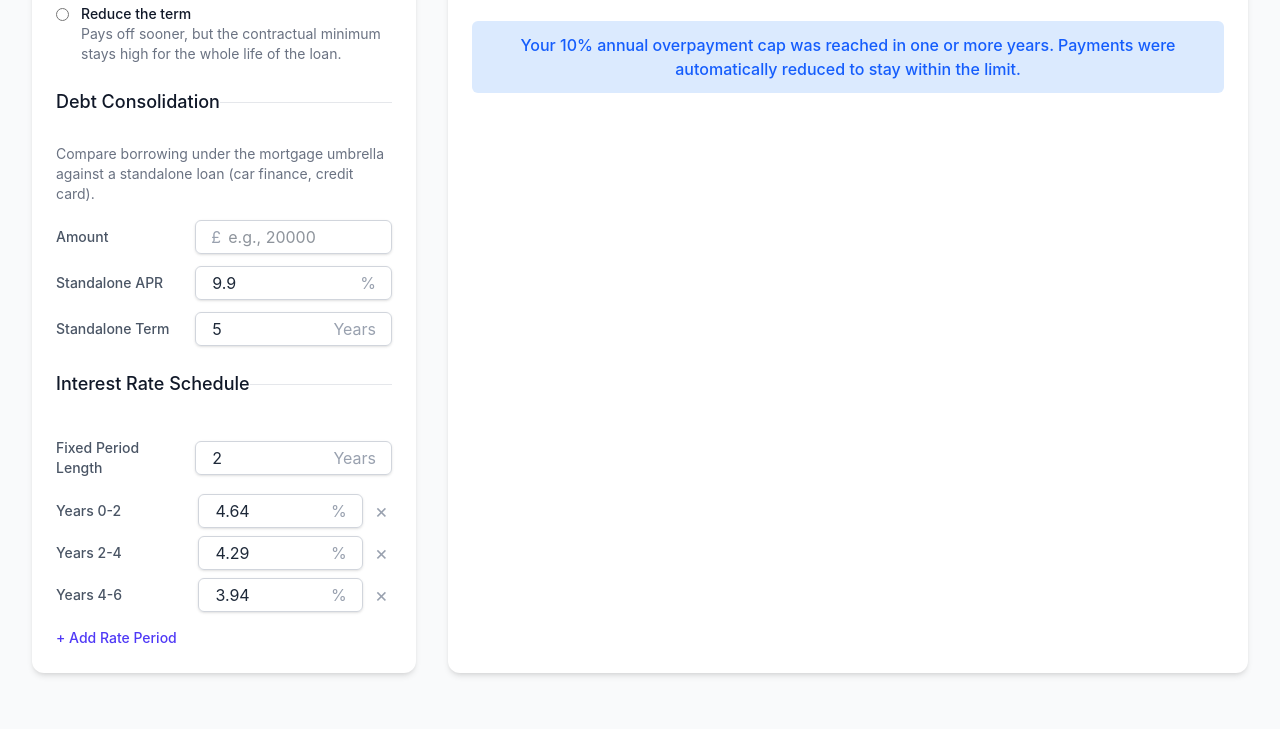
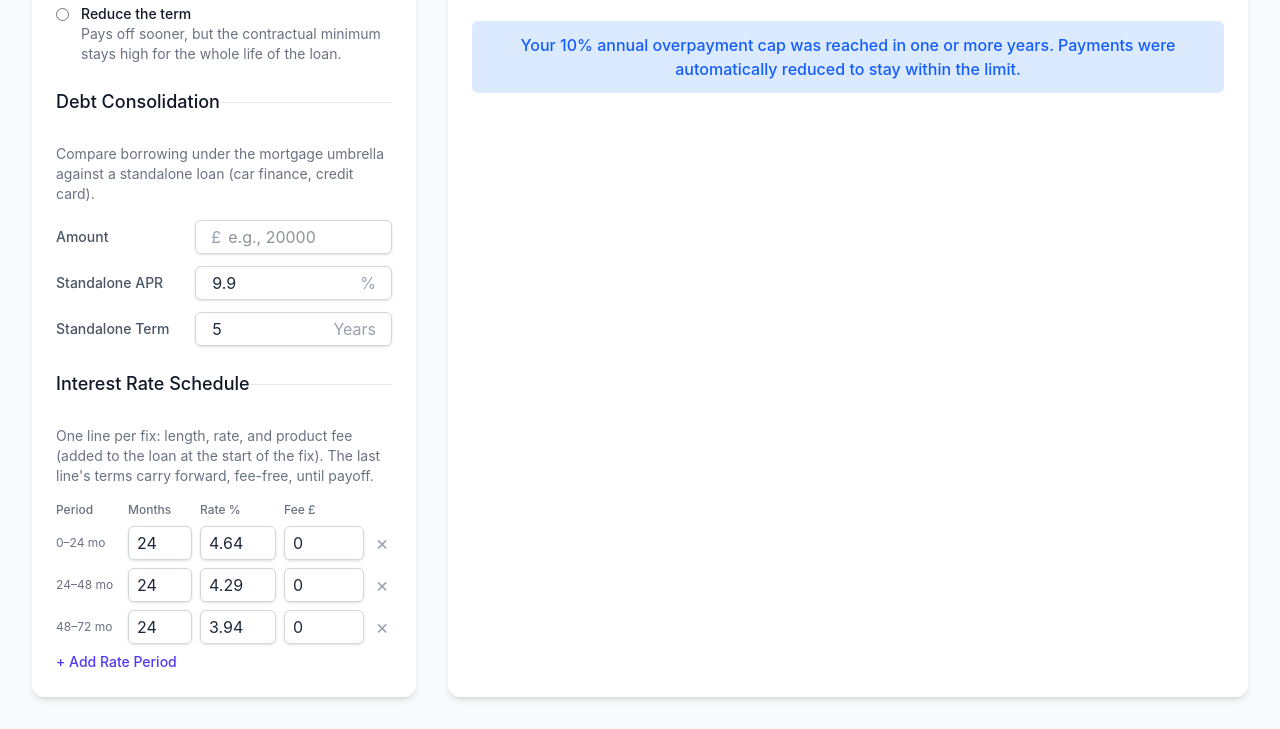
Before and after one commit to karpilin/mortgage-projections, a website built with Vite: page index.html in a window 1280 px wide. Shown: the part 875-1604 px from the top of the page. Before the commit the page ends 1580 px from the top, so only its background shows below. Built offline with nearby package versions, Linux system fonts and the light colour scheme.

Commit message:
Per-line rate schedule: duration in months, rate, and product fee
Each schedule line now defines its own fix length, interest rate, and product fee, replacing the single global fixed-period length. Fees are rolled into the loan balance at the start of their fix (so their true compounding cost shows in the projections) and reported in an info banner; the last line's terms carry forward fee-free until payoff. Rows display their cumulative month range, and the repay-in-full options are built from the actual period boundaries.

With all fees at zero the projections are identical to the previous model — verified against the old defaults.

```diff
--- a/index.html
+++ b/index.html
@@ -100,16 +100,17 @@
                     </div>
                 </fieldset>
 
-                <fieldset class="border-t border-gray-200 pt-6">
+                <fieldset class="border-t border-gray-200 pt-6 min-w-0">
                     <legend class="text-lg font-medium text-gray-900">Interest Rate Schedule</legend>
-                    <div class="mt-4 flex items-center gap-2">
-                        <label for="fixYears" class="text-sm font-medium text-gray-600 w-2/5">Fixed Period Length</label>
-                        <div class="relative w-3/5">
-                            <input type="number" id="fixYears" value="2" min="1" step="1" class="w-full pr-16 px-4 py-1 border border-gray-300 rounded-md shadow-sm focus:ring-indigo-500 focus:border-indigo-500">
-                            <span class="absolute right-0 top-0 h-full pr-4 flex items-center text-gray-400">Years</span>
-                        </div>
+                    <p class="mt-1 text-sm text-gray-500">One line per fix: length, rate, and product fee (added to the loan at the start of the fix). The last line's terms carry forward, fee-free, until payoff.</p>
+                    <div class="mt-4 flex items-center gap-2 text-xs font-medium text-gray-500">
+                        <span class="w-16 shrink-0">Period</span>
+                        <span class="w-16 shrink-0">Months</span>
+                        <span class="flex-1">Rate %</span>
+                        <span class="w-20 shrink-0">Fee £</span>
+                        <span class="w-5 shrink-0"></span>
                     </div>
-                    <div id="interestRatePeriods" class="mt-4 space-y-2">
+                    <div id="interestRatePeriods" class="mt-2 space-y-2">
                         <!-- JS will populate this -->
                     </div>
                     <button type="button" id="addRateBtn" class="mt-2 text-sm font-medium text-indigo-600 hover:text-indigo-500">+ Add Rate Period</button>
--- a/src/main.js
+++ b/src/main.js
@@ -6,7 +6,6 @@ import { simulate, standaloneLoanCost } from './simulation.js';
 const principalInput = document.getElementById('principal');
 const termInput = document.getElementById('term');
 const paymentAmountInput = document.getElementById('paymentAmount');
-const fixYearsInput = document.getElementById('fixYears');
 const fullRepaymentSelect = document.getElementById('fullRepayment');
 const consolidationAmountInput = document.getElementById('consolidationAmount');
 const consolidationRateInput = document.getElementById('consolidationRate');
@@ -29,30 +28,57 @@ const gbp = value => value.toLocaleString('en-GB', { style: 'currency', currency
 const gbpWhole = value => value.toLocaleString('en-GB', { style: 'currency', currency: 'GBP', maximumFractionDigits: 0 });
 const formatPayoff = months => `${Math.floor(months / 12)} years, ${months % 12} months`;
 
-function currentFixYears() {
-    const value = parseInt(fixYearsInput.value);
-    return isNaN(value) || value < 1 ? 2 : value;
+// Contractual payment in force during the loan's final fixed period
+// (constant within a period, so the last schedule row carries it)
+function finalPeriodContractual(result) {
+    return result.schedule[result.months - 1].contractual;
 }
 
-// Contractual payment in force during the loan's final fixed period
-function finalPeriodContractual(result, fixMonths) {
-    return result.schedule[Math.floor((result.months - 1) / fixMonths) * fixMonths].contractual;
+// Reads the per-line schedule: {months, rate (decimal), fee}.
+// Returns null if any line is incomplete or invalid.
+function readRatePeriods() {
+    const rows = Array.from(interestRatePeriodsDiv.children);
+    const periods = [];
+    for (const row of rows) {
+        const months = parseInt(row.querySelector('.months-input').value);
+        const rate = parseFloat(row.querySelector('.rate-input').value);
+        const feeRaw = row.querySelector('.fee-input').value;
+        const fee = feeRaw === '' ? 0 : parseFloat(feeRaw);
+        if (isNaN(months) || months < 1 || isNaN(rate) || isNaN(fee) || fee < 0) return null;
+        periods.push({ months, rate: rate / 100, fee });
+    }
+    return periods;
 }
 
 let repaymentOptionsKey = null;
 
-// Offer every fix boundary within the current term, keeping the
-// user's selection when it's still valid.
-function syncFullRepaymentOptions(termYears, fixYears) {
-    const key = `${termYears}:${fixYears}`;
+// Offer every fix boundary within the current term (entered periods, then
+// the last period's cadence carried forward), keeping the user's selection
+// when it's still valid.
+function syncFullRepaymentOptions(periods, termMonths) {
+    const boundaries = [];
+    let month = 0;
+    for (const period of periods) {
+        month += period.months;
+        if (month >= termMonths) break;
+        boundaries.push(month);
+    }
+    const lastMonths = periods[periods.length - 1].months;
+    if (month < termMonths) {
+        for (month += lastMonths; month < termMonths; month += lastMonths) {
+            boundaries.push(month);
+        }
+    }
+
+    const key = boundaries.join(',');
     if (repaymentOptionsKey === key) return;
     repaymentOptionsKey = key;
     const previous = fullRepaymentSelect.value;
     fullRepaymentSelect.innerHTML = '<option value="">No — run to payoff</option>';
-    for (let year = fixYears; year < termYears; year += fixYears) {
+    for (const boundary of boundaries) {
         const option = document.createElement('option');
-        option.value = String(year * 12);
-        option.textContent = `End of year ${year}`;
+        option.value = String(boundary);
+        option.textContent = `After ${formatPayoff(boundary)}`;
         fullRepaymentSelect.appendChild(option);
     }
     if (Array.from(fullRepaymentSelect.options).some(o => o.value === previous)) {
@@ -70,31 +96,31 @@ function runSimulation() {
     const principal = parseFloat(principalInput.value);
     const termYears = parseInt(termInput.value);
     const paymentAmount = parseFloat(paymentAmountInput.value) || 0;
-    const rateInputs = Array.from(document.querySelectorAll('.rate-input'));
-    const interestRates = rateInputs.map(input => parseFloat(input.value) / 100);
+    const ratePeriods = readRatePeriods();
     const overpaymentMode = document.querySelector('input[name="overpaymentMode"]:checked').value;
-    const fixYears = parseInt(fixYearsInput.value);
 
     // --- Validate Inputs ---
     if (isNaN(principal) || principal <= 0) { showError("Invalid principal amount."); return; }
     if (isNaN(termYears) || termYears <= 0) { showError("Invalid term."); return; }
     if (isNaN(paymentAmount) || paymentAmount <= 0) { showError("Invalid payment amount."); return; }
-    if (isNaN(fixYears) || fixYears < 1) { showError("Invalid fixed period length."); return; }
-    if (interestRates.some(isNaN)) { showError("Please fill in all interest rate fields."); return; }
-    if (interestRates.length === 0) { showError("Please add at least one interest rate period."); return; }
+    if (interestRatePeriodsDiv.children.length === 0) { showError("Please add at least one interest rate period."); return; }
+    if (ratePeriods === null) { showError("Please fill in every rate period: length in months, rate, and fee (0 for none)."); return; }
 
-    syncFullRepaymentOptions(termYears, fixYears);
+    syncFullRepaymentOptions(ratePeriods, termYears * 12);
     const fullRepaymentMonth = fullRepaymentSelect.value === '' ? null : parseInt(fullRepaymentSelect.value);
 
-    const inputs = { principal, termYears, paymentAmount, annualRates: interestRates, fullRepaymentMonth, fixYears };
+    const inputs = { principal, termYears, paymentAmount, ratePeriods, fullRepaymentMonth };
     const reducePayment = simulate({ ...inputs, overpaymentMode: 'reducePayment' });
     const reduceTerm = simulate({ ...inputs, overpaymentMode: 'reduceTerm' });
     const result = overpaymentMode === 'reducePayment' ? reducePayment : reduceTerm;
 
-    updateModeComparison(overpaymentMode, reducePayment, reduceTerm, fixYears * 12);
+    updateModeComparison(overpaymentMode, reducePayment, reduceTerm);
     updateConsolidationPanel(inputs, overpaymentMode, result);
 
     const infos = [];
+    if (result.totalFees > 0) {
+        infos.push(`Product fees totalling ${gbp(result.totalFees)} were added to the loan at the start of the fixed periods.`);
+    }
     if (result.fullRepayment) {
         infos.push(`The remaining balance of ${gbp(result.fullRepayment.amount)} is repaid in full at the end of year ${result.fullRepayment.month / 12} — the end of a fixed period, so no early repayment charge applies.`);
     }
@@ -157,7 +183,7 @@ function renderExitComparison(activeMode, reducePayment, reduceTerm) {
     modeComparisonEl.textContent = `Up to the planned exit at the end of year ${exitYear}, ${activeName} ${interestPhrase} ${otherName}, with ${outlayPhrase} (final repayment ${gbpWhole(active.fullRepayment.amount)} vs ${gbpWhole(other.fullRepayment.amount)}). The contractual minimum just before exit is ${gbpWhole(minActive)}/month against ${gbpWhole(minOther)} — ${minimumPhrase}.`;
 }
 
-function updateModeComparison(activeMode, reducePayment, reduceTerm, fixMonths) {
+function updateModeComparison(activeMode, reducePayment, reduceTerm) {
     if (reducePayment.fullRepayment && reduceTerm.fullRepayment) {
         renderExitComparison(activeMode, reducePayment, reduceTerm);
         modeComparisonEl.classList.remove('hidden');
@@ -166,8 +192,8 @@ function updateModeComparison(activeMode, reducePayment, reduceTerm, fixMonths)
     const extraInterest = reducePayment.totalInterest - reduceTerm.totalInterest;
     const gap = gbpWhole(Math.abs(extraInterest));
     const similarCost = Math.abs(extraInterest) < 1;
-    const lowMinimum = gbpWhole(finalPeriodContractual(reducePayment, fixMonths));
-    const highMinimum = gbpWhole(finalPeriodContractual(reduceTerm, fixMonths));
+    const lowMinimum = gbpWhole(finalPeriodContractual(reducePayment));
+    const highMinimum = gbpWhole(finalPeriodContractual(reduceTerm));
 
     if (activeMode === 'reducePayment') {
         const cost = similarCost
@@ -249,19 +275,25 @@ function showInfo(message) {
 
 // --- Dynamic Rate Period Management ---
 
-function addRatePeriod(rateValue = '') {
+function addRatePeriod(months = '', rateValue = '', fee = '') {
+    const inputClass = 'px-2 py-1 border border-gray-300 rounded-md shadow-sm focus:ring-indigo-500 focus:border-indigo-500';
     const periodDiv = document.createElement('div');
-    periodDiv.className = 'flex items-center gap-2 mb-2';
+    periodDiv.className = 'flex items-center gap-2';
     periodDiv.innerHTML = `
-        <label class="text-sm font-medium text-gray-600 w-2/5"></label>
-        <div class="relative flex-1">
-            <input type="number" value="${rateValue}" step="0.01" class="rate-input w-full pr-10 px-4 py-1 border border-gray-300 rounded-md shadow-sm focus:ring-indigo-500 focus:border-indigo-500" placeholder="e.g., 5.5">
-            <span class="absolute right-0 top-0 h-full pr-4 flex items-center text-gray-400">%</span>
-        </div>
-        <button type="button" class="remove-rate text-gray-400 hover:text-red-500 text-xl leading-none px-1" title="Remove this rate period" aria-label="Remove this rate period">&times;</button>
+        <span class="period-range text-xs text-gray-500 w-16 shrink-0"></span>
+        <input type="number" value="${months}" min="1" step="1" class="months-input w-16 shrink-0 ${inputClass}" placeholder="24" aria-label="Fix length in months">
+        <input type="number" value="${rateValue}" step="0.01" class="rate-input flex-1 min-w-0 ${inputClass}" placeholder="5.5" aria-label="Interest rate in percent">
+        <input type="number" value="${fee}" min="0" step="1" class="fee-input w-20 shrink-0 ${inputClass}" placeholder="999" aria-label="Product fee in pounds">
+        <button type="button" class="remove-rate w-5 shrink-0 text-gray-400 hover:text-red-500 text-xl leading-none" title="Remove this rate period" aria-label="Remove this rate period">&times;</button>
     `;
     interestRatePeriodsDiv.appendChild(periodDiv);
-    periodDiv.querySelector('input').addEventListener('input', runSimulation);
+    periodDiv.querySelector('.months-input').addEventListener('input', () => {
+        relabelRatePeriods();
+        runSimulation();
+    });
+    [periodDiv.querySelector('.rate-input'), periodDiv.querySelector('.fee-input')].forEach(input => {
+        input.addEventListener('input', runSimulation);
+    });
     periodDiv.querySelector('.remove-rate').addEventListener('click', () => {
         periodDiv.remove();
         relabelRatePeriods();
@@ -270,16 +302,18 @@ function addRatePeriod(rateValue = '') {
     relabelRatePeriods();
 }
 
-// Keep "Years X-Y" labels and rate-N ids consistent with row order and
-// the current fixed-period length.
+// Show each row's cumulative month range, derived from the durations above it
 function relabelRatePeriods() {
-    const fixYears = currentFixYears();
+    let start = 0;
     Array.from(interestRatePeriodsDiv.children).forEach((row, index) => {
-        const label = row.querySelector('label');
-        const input = row.querySelector('input');
-        input.id = `rate-${index}`;
-        label.htmlFor = `rate-${index}`;
-        label.textContent = `Years ${index * fixYears}-${(index + 1) * fixYears}`;
+        const months = parseInt(row.querySelector('.months-input').value);
+        const rangeEl = row.querySelector('.period-range');
+        if (isNaN(months) || months < 1) {
+            rangeEl.textContent = `#${index + 1}`;
+        } else {
+            rangeEl.textContent = `${start}–${start + months} mo`;
+            start += months;
+        }
     });
 }
 
@@ -395,13 +429,17 @@ function createChart() {
 document.addEventListener('DOMContentLoaded', () => {
     createChart();
     // Add initial rate periods with new defaults
-    addRatePeriod(4.64);
-    addRatePeriod(4.29);
-    addRatePeriod(3.94);
+    addRatePeriod(24, 4.64, 0);
+    addRatePeriod(24, 4.29, 0);
+    addRatePeriod(24, 3.94, 0);
     runSimulation();
 });
 
-addRateBtn.addEventListener('click', () => addRatePeriod());
+addRateBtn.addEventListener('click', () => {
+    const lastRow = interestRatePeriodsDiv.lastElementChild;
+    const lastMonths = lastRow ? parseInt(lastRow.querySelector('.months-input').value) : NaN;
+    addRatePeriod(isNaN(lastMonths) || lastMonths < 1 ? 24 : lastMonths);
+});
 [principalInput, termInput, paymentAmountInput].forEach(input => {
     input.addEventListener('input', runSimulation);
 });
@@ -409,10 +447,6 @@ document.querySelectorAll('input[name="overpaymentMode"]').forEach(radio => {
     radio.addEventListener('change', runSimulation);
 });
 fullRepaymentSelect.addEventListener('change', runSimulation);
-fixYearsInput.addEventListener('input', () => {
-    relabelRatePeriods();
-    runSimulation();
-});
 [consolidationAmountInput, consolidationRateInput, consolidationTermInput].forEach(input => {
     input.addEventListener('input', runSimulation);
 });
--- a/src/simulation.js
+++ b/src/simulation.js
@@ -2,9 +2,12 @@
 //
 // Model: the lender sets a contractual monthly payment that stays fixed
 // within each fixed-rate period and is recalculated at every rate change.
-// Overpayments are measured against the contractual payment and capped at
-// 10% of the balance as it stood at the start of each year. What a rate-change
-// recalculation targets depends on the overpayment mode:
+// Periods are defined per-line ({months, rate, fee}); the fee is rolled into
+// the loan balance at the start of its period, and the last line's terms
+// carry forward fee-free until payoff. Overpayments are measured against the
+// contractual payment and capped at 10% of the balance as it stood at the
+// start of each year. What a rate-change recalculation targets depends on
+// the overpayment mode:
 //   - 'reduceTerm':    keep the payment level; overpayments shorten the loan.
 //   - 'reducePayment': keep the original end date; the payment drops instead.
 
@@ -53,60 +56,75 @@ export function standaloneLoanCost(amount, annualRate, termYears) {
  * @param {number} inputs.termYears
  * @param {number} inputs.paymentAmount - What the borrower actually pays each
  *   month (never less than the contractual payment).
- * @param {number[]} inputs.annualRates - Decimal rates (0.0464 = 4.64%), one
- *   per fixed period; the last one carries forward.
+ * @param {Array<{months: number, rate: number, fee: number}>} inputs.ratePeriods -
+ *   Successive fixed periods: duration in months, decimal annual rate
+ *   (0.0464 = 4.64%), and a product fee rolled into the balance at the start
+ *   of the period. The last period's months and rate repeat (fee-free) until
+ *   payoff.
  * @param {'reducePayment'|'reduceTerm'} [inputs.overpaymentMode]
- * @param {number} [inputs.fixYears] - Length of each fixed-rate period in years.
+ * @param {number|null} [inputs.fullRepaymentMonth] - Month after which the
+ *   remaining balance is repaid as a lump sum (the end of a fixed period, so
+ *   the 10% cap does not apply to it). Ignored if the loan clears earlier.
  * @param {{monthlyAmount: number, months: number}|null} [inputs.extraPayment] -
  *   Additional monthly payment applied only for the first `months` months
  *   (e.g. a redirected standalone-loan payment). Still subject to the cap.
- * @param {number|null} [inputs.fullRepaymentMonth] - Month after which the
- *   remaining balance is repaid as a lump sum (the end of a fixed period, so
- *   the 10% cap does not apply to it). Ignored if the loan clears earlier.
  * @returns {{months: number, totalInterest: number, totalOverpayments: number,
- *   initialContractualPayment: number, capHit: boolean,
+ *   totalFees: number, initialContractualPayment: number, capHit: boolean,
  *   paymentBelowContractual: boolean,
  *   fullRepayment: {month: number, amount: number}|null,
  *   schedule: Array<{month: number, interest: number, payment: number,
  *   contractual: number, balance: number}>}}
  */
-export function simulate({ principal, termYears, paymentAmount, annualRates, overpaymentMode = 'reducePayment', fullRepaymentMonth = null, fixYears = 2, extraPayment = null }) {
+export function simulate({ principal, termYears, paymentAmount, ratePeriods, overpaymentMode = 'reducePayment', fullRepaymentMonth = null, extraPayment = null }) {
     const totalMonths = termYears * 12;
-    const fixMonths = fixYears * 12;
 
     let balance = principal;
     let months = 0;
     let totalInterest = 0;
     let totalOverpayments = 0;
+    let totalFees = 0;
     let contractual = 0;
+    let currentRate = 0;
     let cap = 0;
     let overpaidThisYear = 0;
     let capHit = false;
     let paymentBelowContractual = false;
     let fullRepayment = null;
+    let initialContractualPayment = 0;
+    let periodIndex = -1;
+    let nextBoundary = 0;
     const schedule = [];
 
-    const initialContractualPayment = amortizingPayment(principal, annualRates[0] / 12, totalMonths);
+    while (balance > 0 && months < totalMonths) {
+        if (months === nextBoundary) {
+            periodIndex++;
+            const entered = periodIndex < ratePeriods.length ? ratePeriods[periodIndex] : null;
+            const period = entered ?? ratePeriods[ratePeriods.length - 1];
+            const remainingMonths = totalMonths - months;
+            nextBoundary = months + period.months;
 
-    while (balance > 0 && months < totalMonths) {
-        const rateIndex = Math.min(Math.floor(months / fixMonths), annualRates.length - 1);
-        const monthlyRate = annualRates[rateIndex] / 12;
+            // reduceTerm: measure the horizon the outgoing arrangement
+            // implied, before the new fee lands on the balance
+            let horizon = remainingMonths;
+            if (months > 0 && overpaymentMode === 'reduceTerm') {
+                const implied = impliedRemainingTerm(balance, currentRate, contractual);
+                if (isFinite(implied)) {
+                    // The 1e-6 guards against float noise pushing ceil() up a whole month
+                    horizon = Math.min(remainingMonths, Math.max(1, Math.ceil(implied - 1e-6)));
+                }
+            }
 
-        if (months === 0) {
-            contractual = initialContractualPayment;
-        } else if (months % fixMonths === 0) {
-            const remainingMonths = totalMonths - months;
-            if (overpaymentMode === 'reducePayment') {
-                contractual = amortizingPayment(balance, monthlyRate, remainingMonths);
-            } else {
-                const previousRate = annualRates[Math.min(Math.floor((months - 1) / fixMonths), annualRates.length - 1)] / 12;
-                const implied = impliedRemainingTerm(balance, previousRate, contractual);
-                // The 1e-6 guards against float noise pushing ceil() up a whole month
-                const horizon = isFinite(implied)
-                    ? Math.min(remainingMonths, Math.max(1, Math.ceil(implied - 1e-6)))
-                    : remainingMonths;
-                contractual = amortizingPayment(balance, monthlyRate, horizon);
+            if (entered && entered.fee > 0) {
+                balance += entered.fee;
+                totalFees += entered.fee;
             }
+            currentRate = period.rate / 12;
+            contractual = amortizingPayment(
+                balance,
+                currentRate,
+                months > 0 && overpaymentMode === 'reduceTerm' ? horizon : remainingMonths,
+            );
+            if (months === 0) initialContractualPayment = contractual;
         }
 
         if (months % 12 === 0) {
@@ -114,7 +132,7 @@ export function simulate({ principal, termYears, paymentAmount, annualRates, ove
             overpaidThisYear = 0;
         }
 
-        const interest = balance * monthlyRate;
+        const interest = balance * currentRate;
         const targetPayment = paymentAmount
             + (extraPayment && months < extraPayment.months ? extraPayment.monthlyAmount : 0);
         if (targetPayment < contractual) paymentBelowContractual = true;
@@ -150,6 +168,7 @@ export function simulate({ principal, termYears, paymentAmount, annualRates, ove
         months,
         totalInterest,
         totalOverpayments,
+        totalFees,
         initialContractualPayment,
         capHit,
         paymentBelowContractual,
```
Also changed, not shown: CLAUDE.md (+1 -1 lines), src/simulation.test.js (+39 -16 lines), README.md, dist/index.html.
